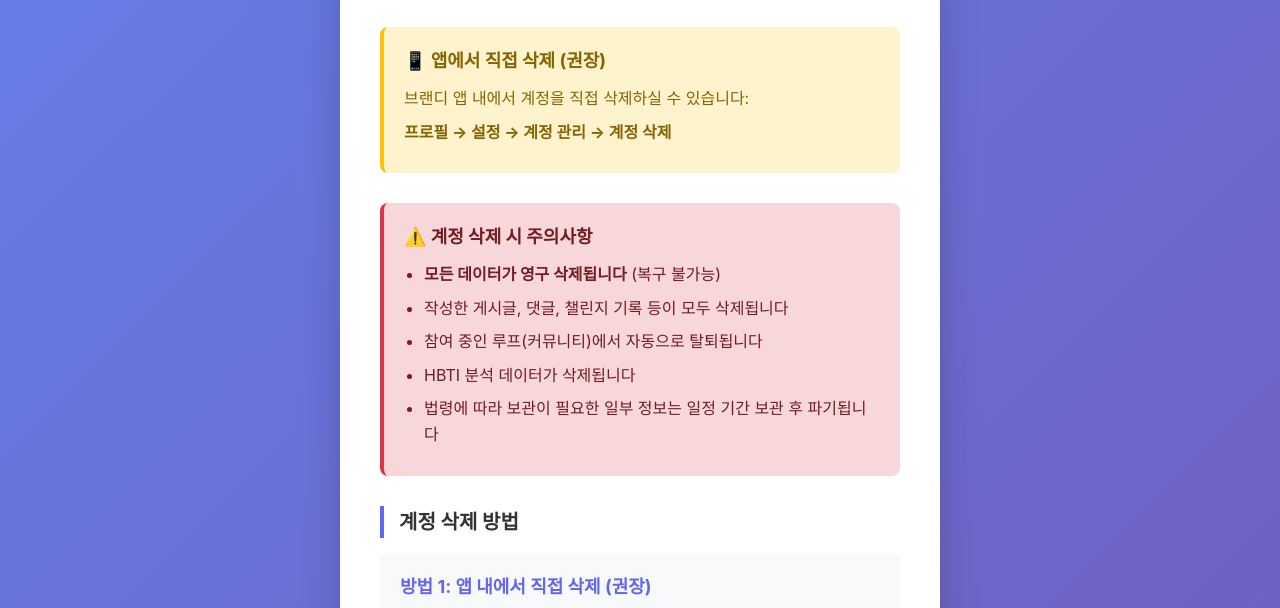
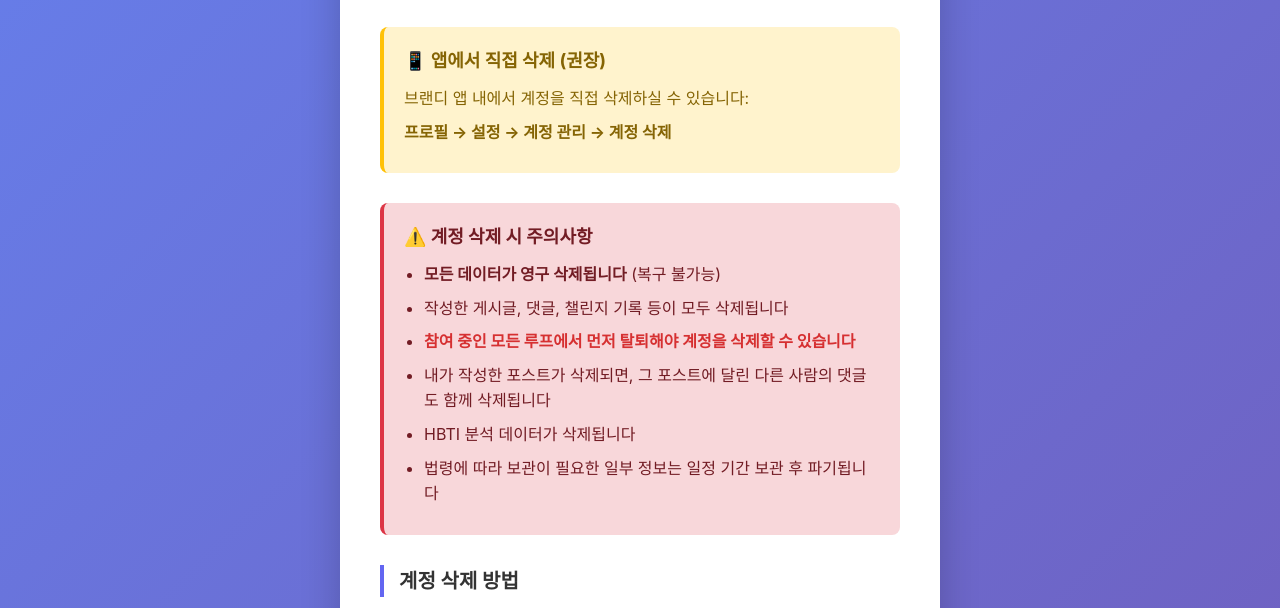
Before and after one commit to Daniel-Hyunsuk-Choi/BRAND-I, a plain HTML site: page docs/delete-account.html in a window 1280 px wide. Shown: the part 140-748 px from the top of the page. Drawn offline with Linux system fonts and the light colour scheme.

Commit message:
edited deletion page

```diff
--- a/docs/delete-account.html
+++ b/docs/delete-account.html
@@ -203,7 +203,8 @@
             <ul>
                 <li><strong>모든 데이터가 영구 삭제됩니다</strong> (복구 불가능)</li>
                 <li>작성한 게시글, 댓글, 챌린지 기록 등이 모두 삭제됩니다</li>
-                <li>참여 중인 루프(커뮤니티)에서 자동으로 탈퇴됩니다</li>
+                <li><strong style="color: #d63031;">참여 중인 모든 루프에서 먼저 탈퇴해야 계정을 삭제할 수 있습니다</strong></li>
+                <li>내가 작성한 포스트가 삭제되면, 그 포스트에 달린 다른 사람의 댓글도 함께 삭제됩니다</li>
                 <li>HBTI 분석 데이터가 삭제됩니다</li>
                 <li>법령에 따라 보관이 필요한 일부 정보는 일정 기간 보관 후 파기됩니다</li>
             </ul>
```
